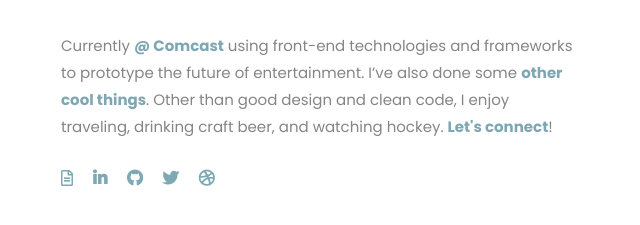
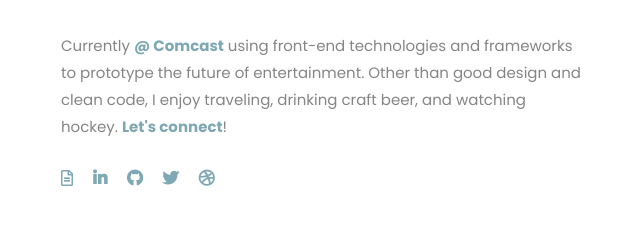
Before and after one commit to chelseasimek/chelseasimek.github.io, a website: page index.html in a window 1280 px wide. Shown: the part 473-698 px from the top of the page, without its empty margins (319-959 px from the left). Drawn offline with Linux system fonts and the light colour scheme.

Commit message:
Update index.html

```diff
--- a/index.html
+++ b/index.html
@@ -1,5 +1,4 @@
 <!DOCTYPE html><html lang="en"><head><meta charset="UTF-8" /><meta name="viewport" content="width=device-width, user-scalable=no, initial-scale=1.0, maximum-scale=1.0, minimum-scale=1.0" /><title>Chelsea Simek</title><link rel="stylesheet" href="styles/main.min.css" /><link rel="icon" type="image/x-icon" href="images/favicon.ico" /><link href="https://fonts.googleapis.com/css?family=Poppins:200,300,400,500,600,700,800,900" rel="stylesheet" /><link rel="stylesheet" href="https://use.fontawesome.com/releases/v5.1.0/css/all.css" integrity="sha384-lKuwvrZot6UHsBSfcMvOkWwlCMgc0TaWr+30HWe3a4ltaBwTZhyTEggF5tJv8tbt" crossorigin="anonymous" /></head><body><div class="section"><div class="center"><div class="loader-balls" id="loading"><div class="ball ball1"></div><div class="ball ball2"></div><div class="ball ball3"></div></div><div><a href="/"><img id="headshot" class="logo gradient" src="images/headshot_blue_green.png"></a><h1 id="title" class="gradient2">Hey there, <br> I'm Chelsea <span id="wave">👋</span></h1><h2 id="subtitle">UX Engineer. Design Enthusiast. Probably playing TwoDots.</h2></div><p id="info">
                 Currently <a href="https://design.comcast.com/team/" class="gradient2" target="_blank">@ Comcast</a> using front-end technologies and frameworks to prototype the future of entertainment.
-                I’ve also done some <a href="http://portfolio.chelseasimek.com" class="gradient2">other cool things</a>.
                 Other than good design and clean code, I enjoy traveling, drinking craft beer, and watching hockey. <a href="mailto:chelsea.z.simek@gmail.com?Subject=Let's%20Connect" class="gradient2" target="_blank">Let's connect</a>!
             </p><div id="links"><li><a href="assets/ChelseaSimek_Resume.pdf" target="_blank" class="far fa-file-alt gradient2"></a></li><li><a href="https://www.linkedin.com/in/chelseasimek/" target="_blank" class="fab fa-linkedin-in gradient2"></a></li><li><a href="https://github.com/chelseasimek" target="_blank" class="fab fa-github gradient2"></a></li><li><a href="https://twitter.com/chelseasimek" target="_blank" class="fab fa-twitter gradient2"></a></li><li><a href="https://dribbble.com/chelseasimek" target="_blank" class="fab fa-dribbble gradient2"></a></li></div></div></div><script src="scripts/vendor.min.js"></script><script src="scripts/main.min.js"></script></body></html>
```
